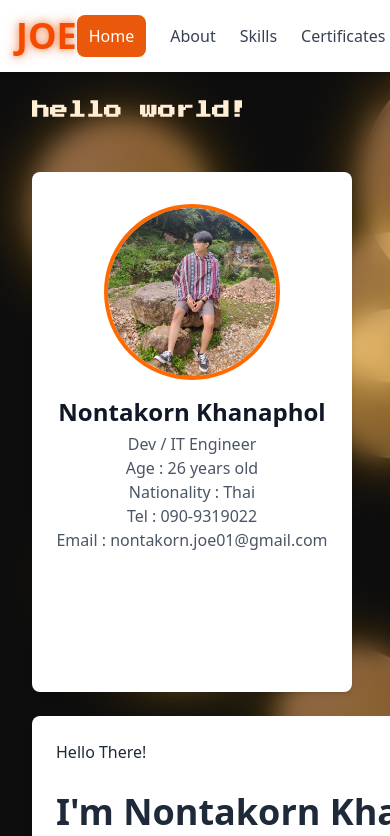
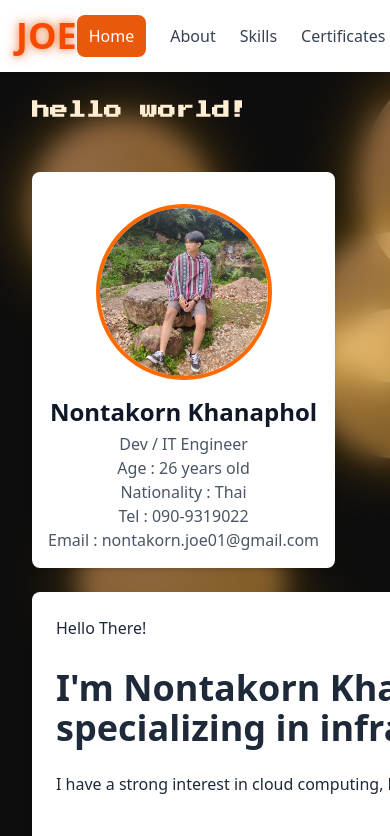
Before and after one commit to joe-nontakorn/joe-portfolio, a React (Vite) app: page / in a window 390 px wide. Shown: the top 836 px of the page. Built offline with nearby package versions, Linux system fonts and the light colour scheme.

Commit message:
Initial commit

```diff
--- a/src/App.jsx
+++ b/src/App.jsx
@@ -9,7 +9,7 @@ import MistOverlay from "./components/MistOverlay";
 
 function App() {
   return (
-<div className="container mx-auto px-4 sm:px-6 lg:px-8">
+<div className="max-w-7xl mx-auto px-4 md:px-6 lg:px-8">
 <Header />
       <main>
       <BackgroundBalls />
--- a/src/components/Home.jsx
+++ b/src/components/Home.jsx
@@ -1,5 +1,5 @@
 /* eslint-disable no-unused-vars */
-
+// Home.jsx
 import { useState, useEffect } from "react";
 import { motion } from "framer-motion";
 import me from "../assets/me/65887.jpg";
@@ -53,8 +53,8 @@ function Home() {
           animate={{ opacity: 1, x: 0 }}
           transition={{ duration: 0.6, ease: "easeOut" }}
         >
-          <Card className="w-[320px] h-[520px]">
-            {/* 👇 Animate เฉพาะเนื้อหาภายใน */}
+<Card className="w-full h-auto md:h-[520px]">
+{/* 👇 Animate เฉพาะเนื้อหาภายใน */}
             <motion.div
               initial={{ opacity: 0, y: 40 }}
               animate={{ opacity: 1, y: 0 }}
```
